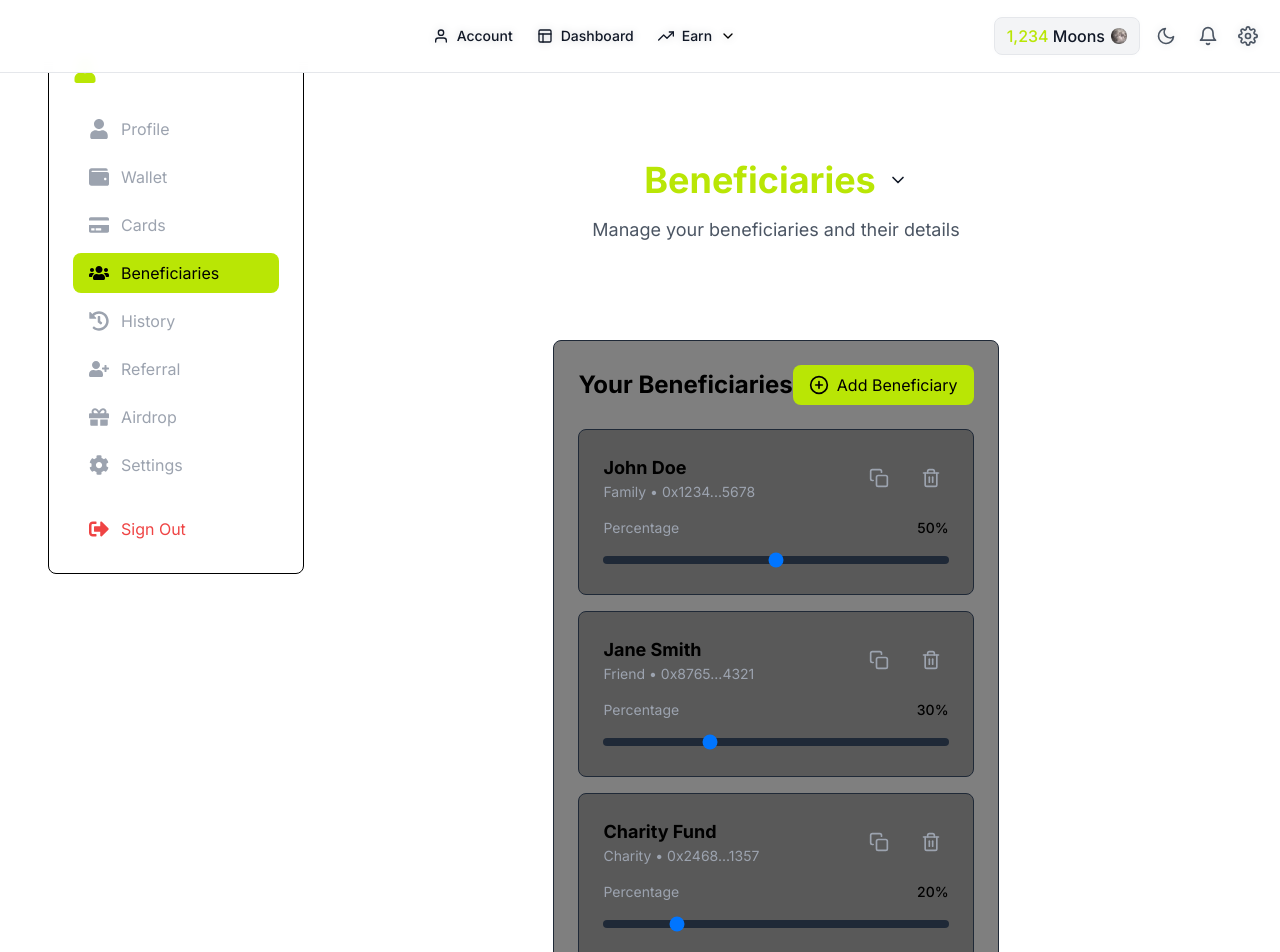
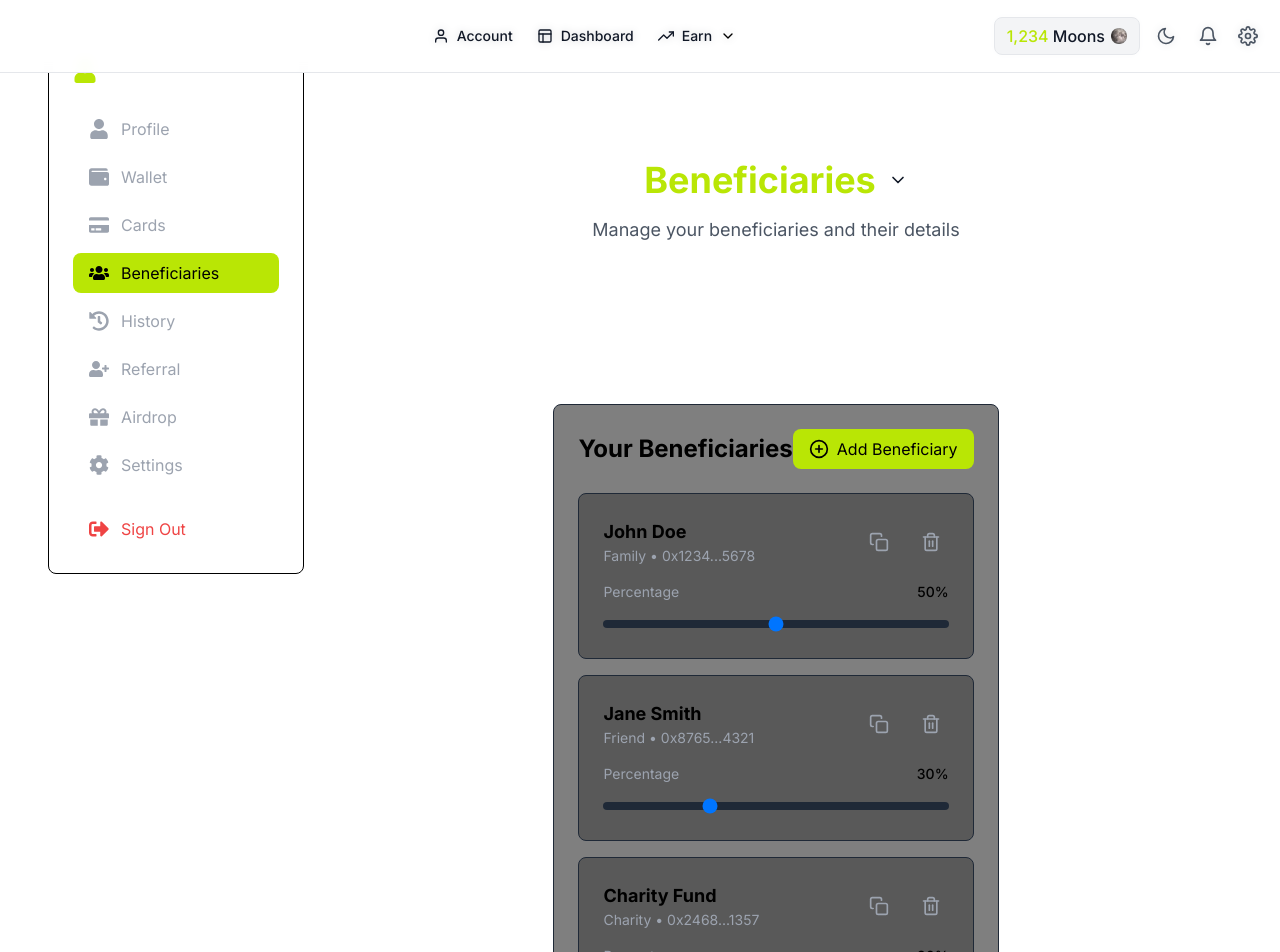
Before and after one commit to w3-surfer/credible-finance, a Next.js app: page /account/beneficiaries in a window 1280 px wide. Shown: the top 952 px of the page. Built offline with nearby package versions, Linux system fonts and the light colour scheme.

Commit message:
style: add more space between title and account menu

```diff
--- a/src/app/account/beneficiaries/page.tsx
+++ b/src/app/account/beneficiaries/page.tsx
@@ -10,7 +10,9 @@ export default function BeneficiariesPage() {
       subtitle="Manage your beneficiaries and their details"
     >
       <div className="max-w-7xl mx-auto px-4 py-8">
-        <Beneficiaries />
+        <div className="mt-16">
+          <Beneficiaries />
+        </div>
       </div>
     </Layout>
   );
```
